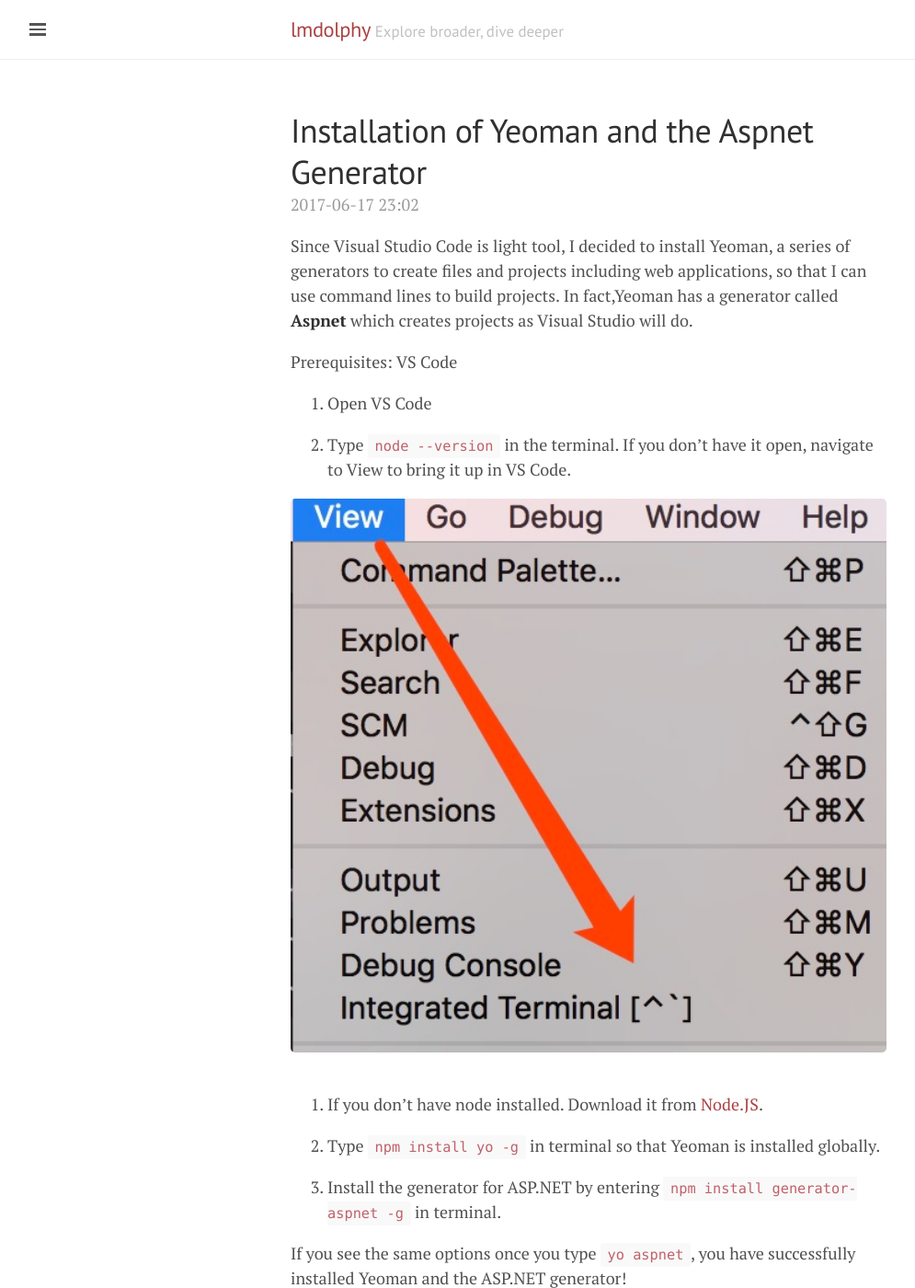
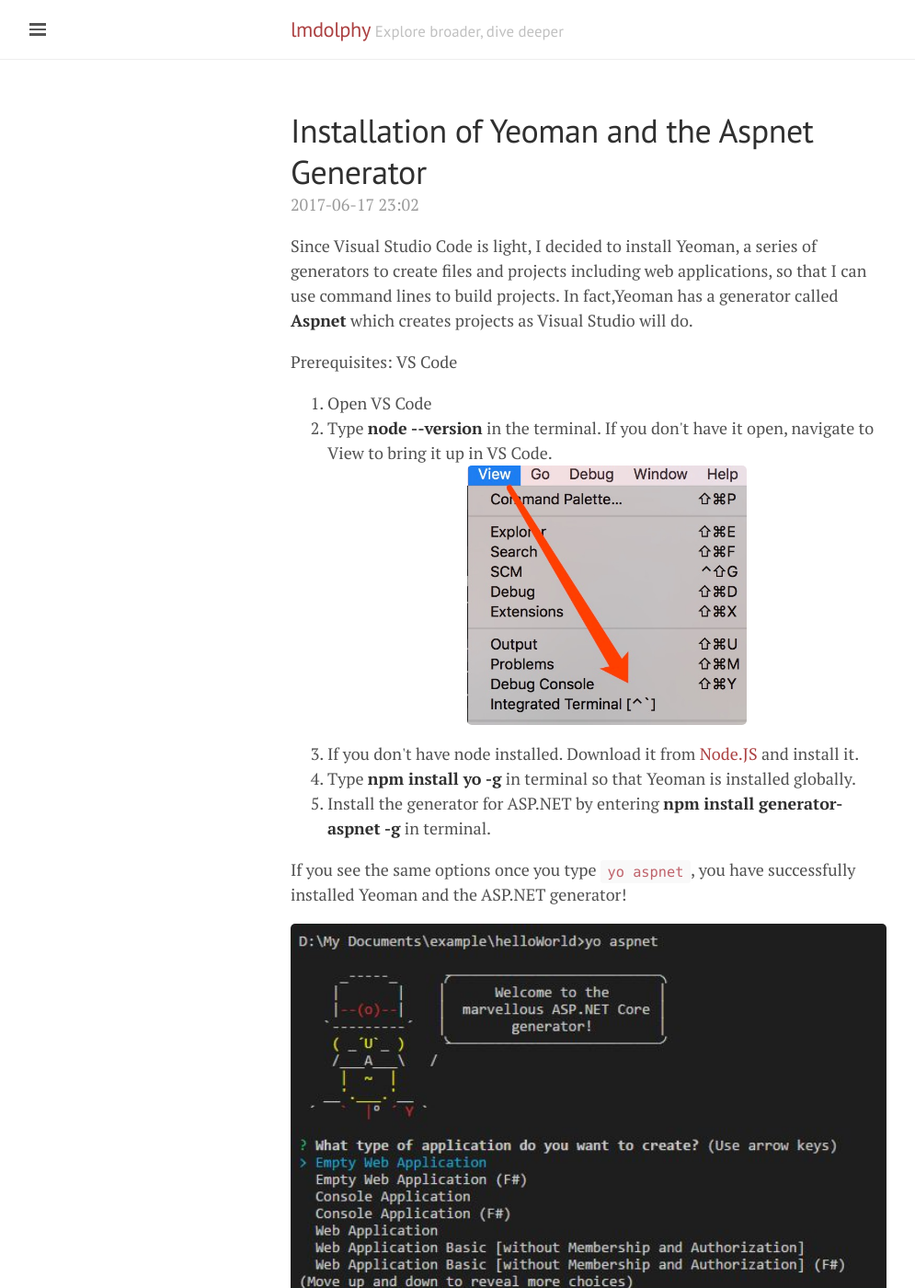
Before and after one commit to Yunhan-Zheng/codingBlog, a Jekyll site: the page built from _posts/2017-06-17-installation-of-yeoman-aspnet.md, in a window 1280 px wide and 1400 px high. Shown: the whole window at 92% size, without its empty margins (0-995 px from the left). Built offline with Jekyll 4.4.1, drawn with Linux system fonts in a browser that asks for light colours; nearby versions of some CDN libraries; comment, search, counter and statistics services are not loaded; grey boxes are pictures that could not be loaded.

Commit message:
update post - install yeoman and aspnet

```diff
--- a/_posts/2017-06-17-installation-of-yeoman-aspnet.md
+++ b/_posts/2017-06-17-installation-of-yeoman-aspnet.md
@@ -5,25 +5,24 @@ tags: install npm yeoman aspnet
 date: 2017-06-17 19:02:00 -0400
 comments: true
 ---
-Since Visual Studio Code is light tool, I decided to install Yeoman, a series of generators to create files and projects including web applications, so that I can use command lines to build projects. In fact,Yeoman has a generator called **Aspnet** which creates projects as Visual Studio will do.
+Since Visual Studio Code is light, I decided to install Yeoman, a series of generators to create files and projects including web applications, so that I can use command lines to build projects. In fact,Yeoman has a generator called **Aspnet** which creates projects as Visual Studio will do.
 
 Prerequisites: VS Code
 
-1. Open VS Code
+<ol>
+	<li>Open VS Code</li>
+	<li>Type <strong>node --version</strong> in the terminal. If you don't have it open, navigate to View to bring it up in VS Code.</li>
+<p>
+	<img style="width:50%;display:block;margin:0 auto" alt="integrated terminal" src="{{site.baseurl}}/public/image/integratedTerminal.jpeg">
+</p>
+<li>If you don't have node installed. Download it from <a href="https://nodejs.org/" target="_blank">Node.JS</a> and install it.</li>
 
-2. Type `node --version` in the terminal. If you don't have it open, navigate to View to bring it up in VS Code.
-<p>
-	<img style="width:100%;display:inline-block" alt="integrated terminal" src="{{site.baseurl}}/public/image/integratedTerminal.jpeg">
-</p>
-
-3. If you don't have node installed. Download it from <a href="https://nodejs.org/" target="_blank">Node.JS</a>.
-
-4. Type `npm install yo -g` in terminal so that Yeoman is installed globally.
-
-5. Install the generator for ASP.NET by entering `npm install generator-aspnet -g` in terminal.
+<li>Type <strong>npm install yo -g</strong> in terminal so that Yeoman is installed globally.</li>
+<li>Install the generator for ASP.NET by entering <strong>npm install generator-aspnet -g</strong> in terminal.</li>
+</ol>
 
 If you see the same options once you type `yo aspnet`, you have successfully installed Yeoman and the ASP.NET generator!
 
 <p>
-	<img style="width:100%;display:inline-block" alt="options of the aspnet generator" src="{{site.baseurl}}/public/image/yeoman.jpeg">
+	<img style="width:100%;display:inline-block" alt="options of the aspnet generator" src="{{site.baseurl}}/public/image/yeoman.jpg">
 </p>
```
